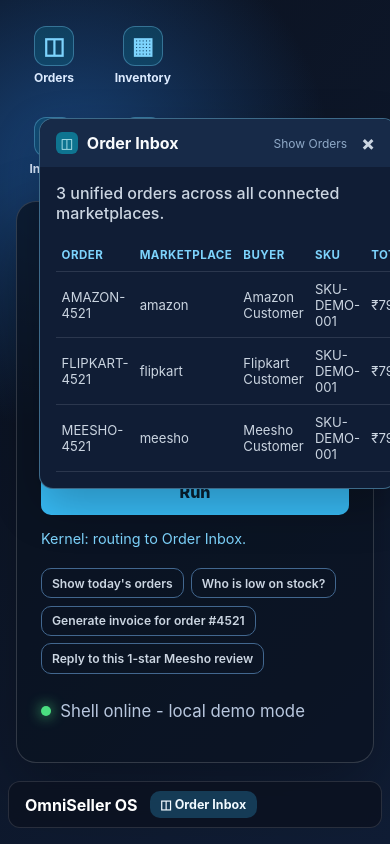
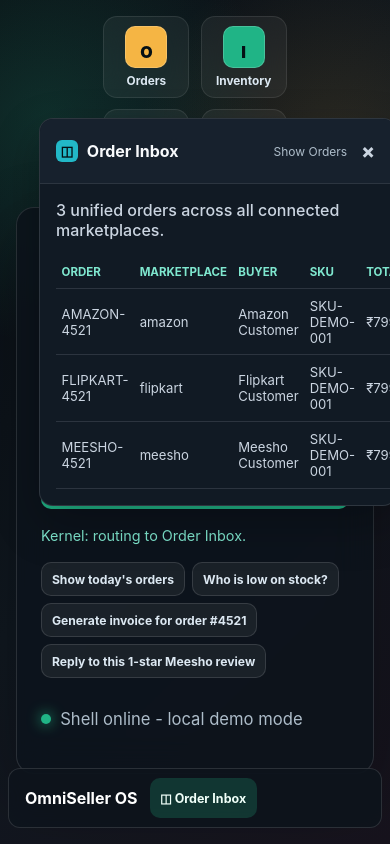
Before and after one commit to UciferAariz/OmnisellerOS, a website with bundled scripts: page index.html in a window 390 px wide. Both pictures are taken after a click on the button "Show today's orders". Built offline with nearby package versions, Linux system fonts and the light colour scheme.

Commit message:
Add marketplace data and OS styling

```diff
--- a/shell/styles.css
+++ b/shell/styles.css
@@ -1,83 +1,243 @@
 :root {
   color-scheme: dark;
   font-family: Inter, ui-sans-serif, system-ui, -apple-system, BlinkMacSystemFont, "Segoe UI", sans-serif;
-  background: #0b1220;
-  color: #e7eefb;
+  --ink: #f3f7fb;
+  --muted: #aebdca;
+  --panel: rgba(13, 20, 28, .84);
+  --panel-strong: #111a24;
+  --line: rgba(255, 255, 255, .12);
+  --blue: #60a5fa;
+  --teal: #22b8c7;
+  --green: #20b486;
+  --amber: #f5b544;
+  --rose: #db5a8f;
+  --shadow: 0 24px 70px rgb(0 0 0 / 32%);
+  background: #0a0f14;
+  color: var(--ink);
 }
 
 * { box-sizing: border-box; }
 
-body { margin: 0; min-width: 320px; }
+body {
+  margin: 0;
+  min-width: 320px;
+  background: #0a0f14;
+}
 
 .desktop {
   min-height: 100vh;
   padding: 2rem;
   display: grid;
   place-items: center;
-  background: radial-gradient(circle at 18% 20%, #18447a 0, transparent 35%), linear-gradient(135deg, #0b1220, #101d35);
-  overflow: hidden;
+  background:
+    radial-gradient(circle at 12% 14%, rgb(32 180 134 / 18%) 0, transparent 28%),
+    radial-gradient(circle at 86% 18%, rgb(245 181 68 / 13%) 0, transparent 26%),
+    linear-gradient(135deg, #0a0f14 0%, #101820 52%, #17131d 100%);
+  overflow: auto;
 }
 
-.app-launcher { position: fixed; top: 2rem; left: 2rem; display: grid; gap: .8rem; z-index: 5; }
-.app-icon { display: grid; place-items: center; gap: .25rem; width: 76px; padding: .55rem .35rem; border: 1px solid transparent; background: transparent; color: #dbeafe; font-size: .75rem; font-weight: 650; }
-.app-icon span { display: grid; place-items: center; width: 40px; height: 40px; border: 1px solid rgb(125 211 252 / 35%); border-radius: 12px; background: rgb(14 116 144 / 32%); color: #7dd3fc; font-size: 1.45rem; }
-.app-icon:hover, .app-icon:focus-visible { border-color: rgb(125 211 252 / 45%); background: rgb(255 255 255 / 8%); }
+.app-launcher {
+  position: fixed;
+  top: 1.4rem;
+  left: 1.4rem;
+  display: grid;
+  gap: .7rem;
+  z-index: 5;
+}
+
+.app-icon {
+  display: grid;
+  place-items: center;
+  gap: .35rem;
+  width: 86px;
+  min-height: 82px;
+  padding: .55rem .35rem;
+  border: 1px solid rgb(255 255 255 / 9%);
+  border-radius: 14px;
+  background: rgb(255 255 255 / 5%);
+  color: #dce8f2;
+  font-size: .74rem;
+  font-weight: 750;
+  backdrop-filter: blur(14px);
+}
+
+.app-icon span {
+  position: relative;
+  display: grid;
+  place-items: center;
+  width: 42px;
+  height: 42px;
+  overflow: hidden;
+  border: 1px solid rgb(255 255 255 / 18%);
+  border-radius: 10px;
+  background: linear-gradient(135deg, var(--teal), var(--blue));
+  color: transparent;
+  font-size: 0;
+}
+
+.app-icon span::after {
+  color: #051015;
+  font-size: 1rem;
+  font-weight: 900;
+}
+
+.app-icon[data-app="order-inbox"] span { background: var(--amber); }
+.app-icon[data-app="order-inbox"] span::after { content: "O"; }
+.app-icon[data-app="inventory"] span { background: var(--green); }
+.app-icon[data-app="inventory"] span::after { content: "I"; }
+.app-icon[data-app="invoice"] span { background: var(--blue); }
+.app-icon[data-app="invoice"] span::after { content: "G"; }
+.app-icon[data-app="replies"] span { background: var(--rose); }
+.app-icon[data-app="replies"] span::after { content: "R"; }
+
+.app-icon:hover,
+.app-icon:focus-visible {
+  border-color: rgb(96 165 250 / 52%);
+  background: rgb(255 255 255 / 10%);
+  transform: translateY(-1px);
+}
 
 .welcome-card {
-  width: min(100%, 560px);
-  padding: 2.5rem;
-  border: 1px solid rgb(255 255 255 / 16%);
-  border-radius: 20px;
-  background: rgb(11 18 32 / 72%);
-  box-shadow: 0 24px 70px rgb(0 0 0 / 30%);
+  width: min(100%, 640px);
+  padding: clamp(1.45rem, 4vw, 2.6rem);
+  border: 1px solid var(--line);
+  border-radius: 18px;
+  background: var(--panel);
+  box-shadow: var(--shadow);
+  backdrop-filter: blur(18px);
 }
 
-.eyebrow { margin: 0; color: #7dd3fc; font-size: .8rem; font-weight: 700; letter-spacing: .1em; text-transform: uppercase; }
-h1 { margin: .55rem 0; font-size: clamp(2rem, 7vw, 3.6rem); }
-.welcome-card > p:not(.eyebrow) { color: #b9c8df; font-size: 1.05rem; }
+.eyebrow {
+  margin: 0;
+  color: #7fe7cf;
+  font-size: .78rem;
+  font-weight: 850;
+  letter-spacing: 0;
+  text-transform: uppercase;
+}
+
+h1 {
+  margin: .55rem 0;
+  font-size: clamp(2.25rem, 7vw, 4rem);
+  line-height: .95;
+  letter-spacing: 0;
+}
+
+.welcome-card > p:not(.eyebrow) {
+  color: var(--muted);
+  font-size: 1.04rem;
+  line-height: 1.6;
+}
+
 .kernel-console { margin-top: 1.5rem; }
-.kernel-console label { display: block; margin-bottom: .45rem; color: #cbd5e1; font-size: .85rem; font-weight: 700; }
+.kernel-console label { display: block; margin-bottom: .45rem; color: #cfdae5; font-size: .85rem; font-weight: 800; }
 .command-row { display: flex; gap: .55rem; }
-.command-row input { min-width: 0; flex: 1; padding: .8rem .9rem; border: 1px solid #42678f; border-radius: 10px; background: #08111f; color: #f8fafc; font: inherit; }
-button { border: 0; border-radius: 10px; padding: .8rem 1rem; background: #38bdf8; color: #082033; font: inherit; font-weight: 800; cursor: pointer; }
-button:hover { background: #7dd3fc; }
-.kernel-log { min-height: 1.5rem; margin: .9rem 0; color: #7dd3fc !important; font-size: .9rem !important; }
+.command-row input {
+  min-width: 0;
+  flex: 1;
+  min-height: 46px;
+  padding: .8rem .9rem;
+  border: 1px solid rgb(255 255 255 / 14%);
+  border-radius: 10px;
+  background: #090f15;
+  color: var(--ink);
+  font: inherit;
+}
+
+.command-row input:focus {
+  outline: 2px solid rgb(34 184 199 / 48%);
+  outline-offset: 2px;
+}
+
+button {
+  min-height: 40px;
+  border: 0;
+  border-radius: 10px;
+  padding: .8rem 1rem;
+  background: var(--green);
+  color: #051015;
+  font: inherit;
+  font-weight: 850;
+  cursor: pointer;
+  transition: transform .16s ease, background .16s ease, border-color .16s ease;
+}
+
+button:hover { background: #46d7ac; }
+
+.kernel-log {
+  min-height: 1.5rem;
+  margin: .9rem 0;
+  color: #7fe7cf !important;
+  font-size: .9rem !important;
+}
+
 .quick-commands { display: flex; flex-wrap: wrap; gap: .45rem; }
-.quick-command { padding: .42rem .62rem; border: 1px solid #42678f; background: transparent; color: #cbd5e1; font-size: .76rem; font-weight: 600; }
-.app-window { overflow: hidden; border: 1px solid rgb(125 211 252 / 42%); border-radius: 14px; background: #101d35; box-shadow: 0 18px 45px rgb(0 0 0 / 25%); }
+.quick-command {
+  min-height: 34px;
+  padding: .42rem .62rem;
+  border: 1px solid rgb(255 255 255 / 12%);
+  background: rgb(255 255 255 / 6%);
+  color: #dce8f2;
+  font-size: .76rem;
+  font-weight: 700;
+}
+
+.quick-command:hover { background: rgb(96 165 250 / 18%); }
+
+.app-window {
+  overflow: hidden;
+  border: 1px solid rgb(255 255 255 / 12%);
+  border-radius: 14px;
+  background: var(--panel-strong);
+  box-shadow: 0 18px 45px rgb(0 0 0 / 26%);
+}
+
 .os-window { position: fixed; width: min(480px, calc(100vw - 2rem)); min-height: 180px; }
 .os-window:not(.is-focused) { opacity: .83; }
-.window-titlebar { display: flex; align-items: center; gap: .55rem; padding: .75rem 1rem; background: #172a48; color: #f8fafc; cursor: grab; touch-action: none; user-select: none; }
+
+.window-titlebar {
+  display: flex;
+  align-items: center;
+  gap: .55rem;
+  padding: .75rem 1rem;
+  border-bottom: 1px solid rgb(255 255 255 / 9%);
+  background: #17212d;
+  color: #f8fafc;
+  cursor: grab;
+  touch-action: none;
+  user-select: none;
+}
+
 .window-titlebar:active { cursor: grabbing; }
-.window-icon { display: grid; place-items: center; width: 22px; height: 22px; border-radius: 6px; background: #0e7490; color: #cffafe; font-size: .85rem; }
-.window-action { margin-left: auto; color: #8fa9c7; font-size: .75rem; text-transform: capitalize; }
+.window-icon { display: grid; place-items: center; width: 22px; height: 22px; border-radius: 6px; background: var(--teal); color: #041014; font-size: .85rem; font-weight: 900; }
+.window-action { margin-left: auto; color: var(--muted); font-size: .75rem; text-transform: capitalize; }
 .window-close { width: 24px; height: 24px; padding: 0; border-radius: 7px; background: transparent; color: #cbd5e1; font-size: 1.25rem; line-height: 1; }
 .window-close:hover { background: #ef4444; color: #fff; }
 .window-content { padding: 1rem; color: #cbd5e1; }
 .window-content p { margin-top: 0; color: #fff; font-weight: 700; }
 .window-content table { width: 100%; border-collapse: collapse; font-size: .82rem; }
 .window-content th, .window-content td { padding: .55rem .35rem; border-bottom: 1px solid rgb(203 213 225 / 14%); text-align: left; }
-.window-content th { color: #7dd3fc; font-size: .72rem; letter-spacing: .04em; text-transform: uppercase; }
+.window-content th { color: #7fe7cf; font-size: .72rem; letter-spacing: 0; text-transform: uppercase; }
 .app-summary { color: #cbd5e1 !important; font-weight: 500 !important; }
-.customer-message { margin: .7rem 0; padding: .75rem; border-left: 3px solid #7dd3fc; background: rgb(14 116 144 / 16%); color: #e0f2fe; }
-.window-content h3 { margin: 1rem 0 .35rem; font-size: .85rem; color: #7dd3fc; }
+.customer-message { margin: .7rem 0; padding: .75rem; border-left: 3px solid var(--teal); background: rgb(34 184 199 / 12%); color: #e0f2fe; }
+.window-content h3 { margin: 1rem 0 .35rem; font-size: .85rem; color: #7fe7cf; }
 .draft-reply { color: #dbeafe !important; font-weight: 500 !important; line-height: 1.5; }
-.simulate-sale { margin-top: 1rem; background: #fbbf24; color: #451a03; }
-.simulate-sale:hover { background: #fcd34d; }
+.simulate-sale { margin-top: 1rem; background: var(--amber); color: #281500; }
+.simulate-sale:hover { background: #ffd16b; }
 .status { display: flex; align-items: center; gap: .55rem; margin-top: 1.7rem; }
-.status span { width: .65rem; height: .65rem; border-radius: 50%; background: #4ade80; box-shadow: 0 0 14px #4ade80; }
-.taskbar { position: fixed; z-index: 100; inset: auto 1rem 1rem; display: flex; align-items: center; gap: .75rem; padding: .55rem 1rem; border: 1px solid rgb(255 255 255 / 12%); border-radius: 12px; background: rgb(11 18 32 / 82%); color: #b9c8df; backdrop-filter: blur(12px); }
+.status span { width: .65rem; height: .65rem; border-radius: 50%; background: var(--green); box-shadow: 0 0 14px var(--green); }
+.taskbar { position: fixed; z-index: 100; inset: auto 1rem 1rem; display: flex; align-items: center; gap: .75rem; padding: .55rem 1rem; border: 1px solid var(--line); border-radius: 12px; background: rgb(13 20 28 / 86%); color: var(--muted); backdrop-filter: blur(12px); }
 .taskbar strong { color: #fff; }
 .taskbar-apps { display: flex; flex: 1; gap: .35rem; overflow-x: auto; }
 .taskbar-app { padding: .38rem .65rem; background: transparent; color: #cbd5e1; font-size: .78rem; font-weight: 650; white-space: nowrap; }
-.taskbar-app.is-active { background: rgb(56 189 248 / 24%); color: #f0f9ff; }
+.taskbar-app.is-active { background: rgb(32 180 134 / 22%); color: #f0fff9; }
 
 @media (max-width: 520px) {
-  .desktop { padding: 1rem; }
+  .desktop { padding: 1rem; align-content: start; }
   .welcome-card { padding: 1.5rem; }
   .command-row { flex-direction: column; }
   .taskbar { inset-inline: .5rem; }
-  .app-launcher { top: 1rem; left: 1rem; grid-template-columns: repeat(2, 76px); }
-  .welcome-card { margin-top: 7.5rem; }
+  .app-launcher { position: static; grid-template-columns: repeat(2, minmax(0, 86px)); margin-bottom: 1rem; }
+  .welcome-card { margin-top: 0; }
   .taskbar > span { display: none; }
 }
```
Also changed, not shown: data/inventory/lavya-shared-stock.json (added, +43 -0 lines), data/marketplaces.json (added, +38 -0 lines), data/orders/lavya-demo-orders.json (added, +52 -0 lines), data/reviews/lavya-review-replies.json (added, +24 -0 lines), data/shipments/lavya-shipping-queue.json (added, +27 -0 lines), pitch/lavya-demo-script.md (added, +33 -0 lines), pitch/lavya-final-qa.md (added, +15 -0 lines), pitch/lavya-l1-l5-checklist.md (added, +23 -0 lines).
